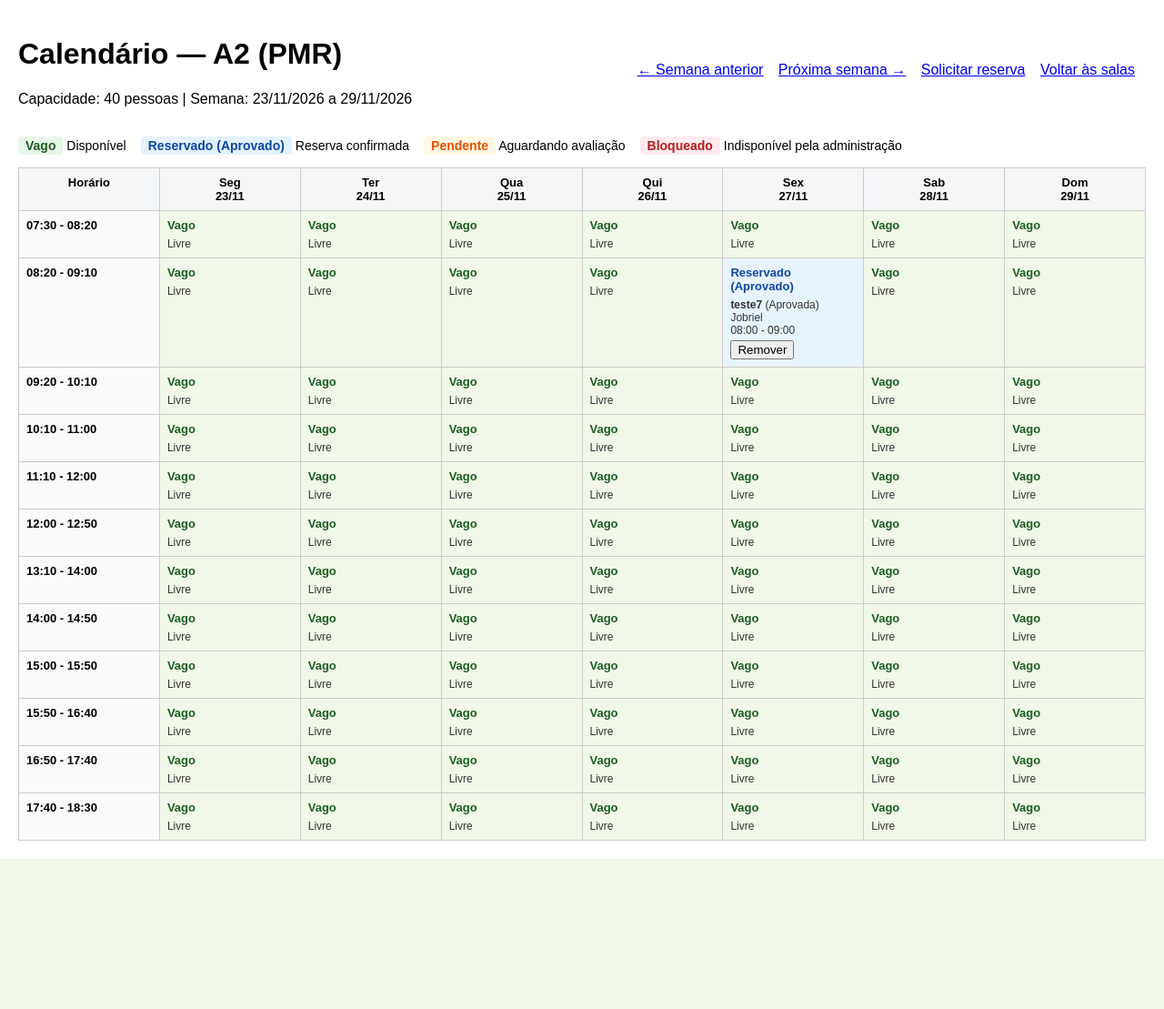
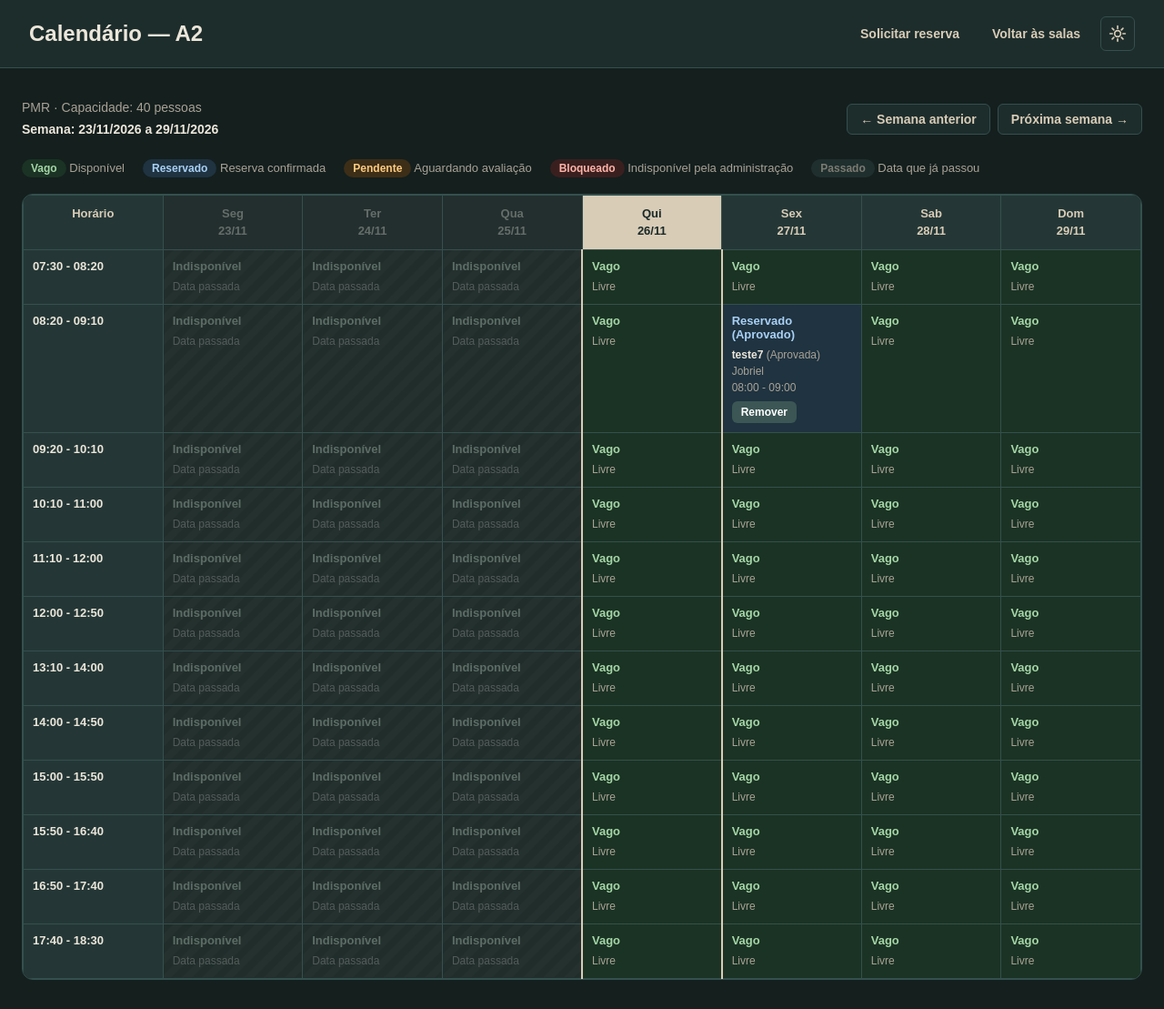
Before and after one commit to jobriel-br1/Salas, a Django app: page /sala/1/calendario/ in a window 1280 px wide. Shown: the whole page at 91% size. Before the commit the page ends 944 px from the top, so only its background shows below. Run offline with Django 5.2, Linux system fonts and the light colour scheme; a user stored in the database is signed in; data comes from the database, SQL or seed files in the repository; both versions use the stored data as it was after the commit.

Commit message:
adicionei estilo ao calendario

```diff
--- /dev/null
+++ b/Site de Salas/static/calendario-sala.css
@@ -0,0 +1,514 @@
+/* =========================
+   1. VARIÁVEIS DE TEMA
+   ========================= */
+
+/* Tema escuro (padrão) */
+:root {
+    color-scheme: dark;
+
+    --cor-fundo: #141F1E;
+    --cor-superficie: #1D2D2C;
+    --cor-superficie-alta: #243736;
+    --cor-primaria: #29403F;
+    --cor-hover: #365553;
+    --cor-borda: #34504E;
+
+    --cor-destaque: #D9CCB7;
+    --cor-texto: #ECE6DA;
+    --cor-texto-suave: #A9A296;
+    --cor-texto-sobre-destaque: #1A2A29;
+    --cor-texto-sobre-hover: #ECE6DA;
+
+    /* Estados das células */
+    --vago-fundo: #1B3324;
+    --vago-texto: #A5D6A7;
+    --aprovada-fundo: #1F3340;
+    --aprovada-texto: #A9D0F5;
+    --pendente-fundo: #3D2E17;
+    --pendente-texto: #FFCC80;
+    --bloqueado-fundo: #3A1F1F;
+    --bloqueado-texto: #FFB4A8;
+
+    --btn-remover: #3B5654;
+
+    --sombra: none;
+}
+
+/* Tema claro (ativado pelo botão) */
+:root[data-theme="light"] {
+    color-scheme: light;
+
+    --cor-fundo: #F5F2ED;
+    --cor-superficie: #FFFFFF;
+    --cor-superficie-alta: #FAF7F2;
+    --cor-primaria: #29403F;
+    --cor-hover: #365553;
+    --cor-borda: #D8D8D3;
+
+    --cor-destaque: #29403F;
+    --cor-texto: #343A38;
+    --cor-texto-suave: #6B706D;
+    --cor-texto-sobre-destaque: #FFFFFF;
+    --cor-texto-sobre-hover: #FFFFFF;
+
+    --vago-fundo: #E8F5E9;
+    --vago-texto: #1B5E20;
+    --aprovada-fundo: #E3F2FD;
+    --aprovada-texto: #0D47A1;
+    --pendente-fundo: #FFF8E1;
+    --pendente-texto: #E65100;
+    --bloqueado-fundo: #FFEBEE;
+    --bloqueado-texto: #B71C1C;
+
+    --btn-remover: #4A5B59;
+
+    --sombra: 0 2px 8px rgba(0, 0, 0, 0.06);
+}
+
+/* =========================
+   2. CONFIGURAÇÕES GERAIS
+   ========================= */
+
+* {
+    box-sizing: border-box;
+    font-family: Arial, Helvetica, sans-serif;
+}
+
+html,
+body {
+    margin: 0;
+    min-height: 100%;
+}
+
+body {
+    min-height: 100vh;
+    min-height: 100dvh;
+
+    background-color: var(--cor-fundo);
+    color: var(--cor-texto);
+
+    transition:
+        background-color 0.25s,
+        color 0.25s;
+}
+
+/* =========================
+   3. CABEÇALHO
+   ========================= */
+
+header {
+    padding: 18px 32px;
+
+    display: flex;
+    align-items: center;
+    justify-content: space-between;
+    flex-wrap: wrap;
+    gap: 16px;
+
+    background-color: var(--cor-superficie);
+    border-bottom: 1px solid var(--cor-borda);
+
+    transition:
+        background-color 0.25s,
+        border-color 0.25s;
+}
+
+header h1 {
+    margin: 0;
+    font-size: 24px;
+    font-weight: 700;
+    color: var(--cor-texto);
+}
+
+/* =========================
+   4. NAVEGAÇÃO
+   ========================= */
+
+nav {
+    display: flex;
+    align-items: center;
+    flex-wrap: wrap;
+    gap: 8px;
+}
+
+nav a {
+    padding: 8px 14px;
+
+    border-radius: 6px;
+
+    color: var(--cor-destaque);
+    font-size: 14px;
+    font-weight: 600;
+    text-decoration: none;
+
+    transition:
+        background-color 0.2s,
+        color 0.2s;
+}
+
+nav a:hover {
+    background-color: var(--cor-hover);
+    color: var(--cor-texto-sobre-hover);
+}
+
+/* Botão de alternar tema (sol / lua) */
+.botao-tema {
+    width: 38px;
+    height: 38px;
+    padding: 0;
+
+    display: inline-flex;
+    align-items: center;
+    justify-content: center;
+
+    border: 1px solid var(--cor-borda);
+    border-radius: 6px;
+
+    background-color: transparent;
+    color: var(--cor-destaque);
+
+    cursor: pointer;
+
+    transition:
+        background-color 0.2s,
+        border-color 0.2s,
+        color 0.2s,
+        transform 0.2s;
+}
+
+.botao-tema:hover {
+    background-color: var(--cor-hover);
+    border-color: var(--cor-hover);
+    color: var(--cor-texto-sobre-hover);
+}
+
+.botao-tema:active {
+    transform: scale(0.95);
+}
+
+/* =========================
+   5. CONTEÚDO PRINCIPAL
+   ========================= */
+
+main {
+    width: 100%;
+    max-width: 1300px;
+    margin: 0 auto;
+    padding: 32px 24px;
+}
+
+/* Informações da sala + navegação de semana */
+.barra-semana {
+    margin-bottom: 20px;
+
+    display: flex;
+    flex-wrap: wrap;
+    align-items: center;
+    justify-content: space-between;
+    gap: 16px;
+}
+
+.info-sala {
+    margin: 0;
+
+    font-size: 14px;
+    line-height: 1.7;
+    color: var(--cor-texto-suave);
+}
+
+.info-sala strong {
+    color: var(--cor-texto);
+}
+
+.nav-semana {
+    display: flex;
+    flex-wrap: wrap;
+    gap: 8px;
+}
+
+.nav-semana a {
+    padding: 8px 14px;
+
+    border: 1px solid var(--cor-borda);
+    border-radius: 6px;
+
+    background-color: var(--cor-superficie);
+    color: var(--cor-destaque);
+
+    font-size: 14px;
+    font-weight: 600;
+    text-decoration: none;
+
+    transition:
+        background-color 0.2s,
+        color 0.2s,
+        border-color 0.2s;
+}
+
+.nav-semana a:hover {
+    background-color: var(--cor-hover);
+    border-color: var(--cor-hover);
+    color: var(--cor-texto-sobre-hover);
+}
+
+/* =========================
+   6. LEGENDA
+   ========================= */
+
+.legenda {
+    margin-bottom: 18px;
+
+    display: flex;
+    flex-wrap: wrap;
+    gap: 10px 20px;
+
+    font-size: 13px;
+    color: var(--cor-texto-suave);
+}
+
+.badge {
+    display: inline-block;
+    padding: 3px 10px;
+
+    border-radius: 999px;
+
+    background-color: var(--cor-primaria);
+    color: var(--cor-texto);
+
+    font-size: 12px;
+    font-weight: 700;
+}
+
+.badge.vago {
+    background-color: var(--vago-fundo);
+    color: var(--vago-texto);
+}
+
+.badge.aprovada {
+    background-color: var(--aprovada-fundo);
+    color: var(--aprovada-texto);
+}
+
+.badge.pendente {
+    background-color: var(--pendente-fundo);
+    color: var(--pendente-texto);
+}
+
+.badge.bloqueado {
+    background-color: var(--bloqueado-fundo);
+    color: var(--bloqueado-texto);
+}
+
+.badge.indisponivel {
+    background-color: var(--cor-superficie-alta);
+    color: var(--cor-texto-suave);
+    opacity: 0.7;
+}
+
+/* =========================
+   7. TABELA DO CALENDÁRIO
+   ========================= */
+
+.tabela-wrapper {
+    overflow-x: auto;
+
+    background-color: var(--cor-superficie);
+    border: 1px solid var(--cor-borda);
+    border-radius: 12px;
+    box-shadow: var(--sombra);
+}
+
+table {
+    width: 100%;
+    min-width: 900px;
+
+    border-collapse: collapse;
+    table-layout: fixed;
+}
+
+th,
+td {
+    padding: 10px;
+
+    border: 1px solid var(--cor-borda);
+
+    vertical-align: top;
+    font-size: 13px;
+}
+
+th {
+    background-color: var(--cor-superficie-alta);
+    color: var(--cor-destaque);
+
+    text-align: center;
+    font-size: 13px;
+    font-weight: 700;
+    line-height: 1.5;
+}
+
+td.hora {
+    width: 110px;
+
+    background-color: var(--cor-superficie-alta);
+    color: var(--cor-texto);
+
+    font-weight: 700;
+    white-space: nowrap;
+}
+
+/* Estados das células */
+td.vago {
+    background-color: var(--vago-fundo);
+}
+
+td.aprovada {
+    background-color: var(--aprovada-fundo);
+}
+
+td.pendente {
+    background-color: var(--pendente-fundo);
+}
+
+td.bloqueado {
+    background-color: var(--bloqueado-fundo);
+}
+
+td.vago .estado-titulo {
+    color: var(--vago-texto);
+}
+
+td.aprovada .estado-titulo {
+    color: var(--aprovada-texto);
+}
+
+td.pendente .estado-titulo {
+    color: var(--pendente-texto);
+}
+
+td.bloqueado .estado-titulo {
+    color: var(--bloqueado-texto);
+}
+
+.estado-titulo {
+    display: block;
+    margin-bottom: 6px;
+    font-weight: 700;
+}
+
+.reserva-item {
+    margin-top: 6px;
+    padding-top: 6px;
+
+    border-top: 1px dashed var(--cor-borda);
+}
+
+.reserva-item:first-of-type {
+    margin-top: 0;
+    padding-top: 0;
+    border-top: none;
+}
+
+.detalhe {
+    font-size: 12px;
+    line-height: 1.5;
+    color: var(--cor-texto-suave);
+}
+
+.detalhe strong {
+    color: var(--cor-texto);
+}
+
+/* =========================
+   8. DIAS PASSADOS E HOJE
+   ========================= */
+
+/* Dias que já passaram: apagados, com listras discretas */
+th.passado,
+td.passado {
+    opacity: 0.4;
+    filter: grayscale(0.7);
+}
+
+td.passado {
+    background-image: repeating-linear-gradient(
+        135deg,
+        transparent 0,
+        transparent 8px,
+        rgba(128, 128, 128, 0.12) 8px,
+        rgba(128, 128, 128, 0.12) 16px
+    );
+}
+
+/* Hoje: cabeçalho em destaque e bordas laterais na coluna */
+th.hoje {
+    background-color: var(--cor-destaque);
+    color: var(--cor-texto-sobre-destaque);
+}
+
+td.hoje {
+    border-left: 2px solid var(--cor-destaque);
+    border-right: 2px solid var(--cor-destaque);
+}
+
+/* =========================
+   9. BOTÃO REMOVER
+   ========================= */
+
+.form-remover {
+    margin: 6px 0 0;
+}
+
+.btn-remover {
+    padding: 5px 10px;
+
+    border: none;
+    border-radius: 6px;
+
+    background-color: var(--btn-remover);
+    color: #FFFFFF;
+
+    font-size: 12px;
+    font-weight: 700;
+
+    cursor: pointer;
+
+    transition:
+        opacity 0.2s,
+        transform 0.2s;
+}
+
+.btn-remover:hover {
+    opacity: 0.85;
+}
+
+.btn-remover:active {
+    transform: scale(0.96);
+}
+
+/* =========================
+   10. ACESSIBILIDADE
+   ========================= */
+
+nav a:focus-visible,
+.nav-semana a:focus-visible,
+.botao-tema:focus-visible,
+.btn-remover:focus-visible {
+    outline: 2px solid var(--cor-destaque);
+    outline-offset: 3px;
+}
+
+/* =========================
+   11. RESPONSIVIDADE
+   ========================= */
+
+@media (max-width: 700px) {
+    header {
+        padding: 16px;
+        flex-direction: column;
+        align-items: flex-start;
+    }
+
+    main {
+        padding: 24px 16px;
+    }
+}
--- /dev/null
+++ b/Site de Salas/static/calendario-sala.js
@@ -0,0 +1,128 @@
+// 1) Alterna entre tema escuro (padrão) e claro, e lembra a escolha do usuário.
+// 2) Marca no calendário os dias que já passaram e o dia de hoje.
+//
+// IMPORTANTE: carregue este arquivo no <head>, SEM "defer".
+// Assim o tema salvo é aplicado antes da página aparecer (sem "piscar" de cor).
+
+(function () {
+    const CHAVE = 'tema';
+
+    const ICONE_SOL = `
+<svg xmlns="http://www.w3.org/2000/svg" width="20" height="20" viewBox="0 0 24 24"
+     fill="none" stroke="currentColor" stroke-width="2"
+     stroke-linecap="round" stroke-linejoin="round" aria-hidden="true">
+    <circle cx="12" cy="12" r="4"/>
+    <line x1="12" y1="2" x2="12" y2="5"/>
+    <line x1="12" y1="19" x2="12" y2="22"/>
+    <line x1="2" y1="12" x2="5" y2="12"/>
+    <line x1="19" y1="12" x2="22" y2="12"/>
+    <line x1="4.9" y1="4.9" x2="7" y2="7"/>
+    <line x1="17" y1="17" x2="19.1" y2="19.1"/>
+    <line x1="4.9" y1="19.1" x2="7" y2="17"/>
+    <line x1="17" y1="7" x2="19.1" y2="4.9"/>
+</svg>`;
+
+    const ICONE_LUA = `
+<svg xmlns="http://www.w3.org/2000/svg" width="20" height="20" viewBox="0 0 24 24"
+     fill="none" stroke="currentColor" stroke-width="2"
+     stroke-linecap="round" stroke-linejoin="round" aria-hidden="true">
+    <path d="M21 12.8A9 9 0 1 1 11.2 3a7 7 0 0 0 9.8 9.8z"/>
+</svg>`;
+
+    function lerTemaSalvo() {
+        try {
+            return localStorage.getItem(CHAVE);
+        } catch (e) {
+            return null; // localStorage indisponível (modo privado, etc.)
+        }
+    }
+
+    function salvarTema(tema) {
+        try {
+            localStorage.setItem(CHAVE, tema);
+        } catch (e) {
+            // sem problema: o tema só não será lembrado na próxima visita
+        }
+    }
+
+    function aplicarTema(tema) {
+        document.documentElement.setAttribute('data-theme', tema);
+    }
+
+    // Aplica o tema imediatamente (padrão: escuro)
+    let temaAtual = lerTemaSalvo() === 'light' ? 'light' : 'dark';
+    aplicarTema(temaAtual);
+
+    // Marca as colunas dos dias passados e do dia de hoje.
+    // Cada <th> de dia tem o atributo data-data="AAAA-MM-DD".
+    function marcarDiasPassados() {
+        const tabela = document.querySelector('table');
+        if (!tabela) return;
+
+        const hoje = new Date();
+        hoje.setHours(0, 0, 0, 0);
+
+        const cabecalhos = tabela.querySelectorAll('thead th');
+        const linhas = tabela.querySelectorAll('tbody tr');
+
+        cabecalhos.forEach(function (th, indice) {
+            if (!th.dataset.data) return; // pula a coluna "Horário"
+
+            const partes = th.dataset.data.split('-').map(Number);
+            const data = new Date(partes[0], partes[1] - 1, partes[2]);
+
+            let classe = '';
+            if (data < hoje) {
+                classe = 'passado';
+            } else if (data.getTime() === hoje.getTime()) {
+                classe = 'hoje';
+            }
+            if (!classe) return;
+
+            th.classList.add(classe);
+
+            linhas.forEach(function (linha) {
+                const celula = linha.children[indice];
+                if (!celula) return;
+
+                celula.classList.add(classe);
+
+                // Células vagas de dias passados viram "Indisponível"
+                if (classe === 'passado' && celula.classList.contains('vago')) {
+                    const titulo = celula.querySelector('.estado-titulo');
+                    const detalhe = celula.querySelector('.detalhe');
+                    if (titulo) titulo.textContent = 'Indisponível';
+                    if (detalhe) detalhe.textContent = 'Data passada';
+                }
+            });
+        });
+    }
+
+    document.addEventListener('DOMContentLoaded', function () {
+        marcarDiasPassados();
+
+        const botao = document.getElementById('botao-tema');
+        if (!botao) return;
+
+        // No tema escuro mostra o sol (clique para clarear);
+        // no tema claro mostra a lua (clique para escurecer).
+        function atualizarBotao() {
+            const escuro = temaAtual === 'dark';
+            botao.innerHTML = escuro ? ICONE_SOL : ICONE_LUA;
+            botao.setAttribute(
+                'aria-label',
+                escuro ? 'Ativar tema claro' : 'Ativar tema escuro'
+            );
+            botao.setAttribute('title', escuro ? 'Tema claro' : 'Tema escuro');
+        }
+
+        atualizarBotao();
+
+        botao.addEventListener('click', function () {
+            temaAtual = temaAtual === 'dark' ? 'light' : 'dark';
+            aplicarTema(temaAtual);
+            salvarTema(temaAtual);
+            atualizarBotao();
+        });
+    });
+})();
--- a/Site de Salas/templates/reservas/calendario_sala.html
+++ b/Site de Salas/templates/reservas/calendario_sala.html
@@ -5,60 +5,64 @@
     <meta charset="UTF-8">
     <meta name="viewport" content="width=device-width, initial-scale=1.0">
     <title>Calendário - {{ sala.nome }} | Poli-Salas</title>
-    <style>
-        body { font-family: Arial, sans-serif; margin: 20px; }
-        .top-bar { display: flex; flex-wrap: wrap; gap: 12px; align-items: center; justify-content: space-between; margin-bottom: 16px; }
-        .nav-links a { margin-right: 12px; }
-        .legenda { display: flex; gap: 16px; margin-bottom: 14px; font-size: 14px; }
-        .badge { display: inline-block; padding: 2px 8px; border-radius: 4px; font-weight: bold; }
-        .vago { background-color: #e8f5e9; color: #1b5e20; }
-        .bloqueado { background-color: #ffebee; color: #b71c1c; }
-        .aprovada { background-color: #e3f2fd; color: #0d47a1; }
-        .pendente { background-color: #fff8e1; color: #e65100; }
-        table { width: 100%; border-collapse: collapse; table-layout: fixed; }
-        th, td { border: 1px solid #ccc; padding: 8px; vertical-align: top; font-size: 13px; }
-        th { background-color: #f4f6f8; text-align: center; }
-        td.hora { font-weight: bold; background-color: #fafafa; white-space: nowrap; width: 110px; }
-        td.vago { background-color: #f1f8e9; }
-        td.bloqueado { background-color: #fdecea; }
-        td.aprovada { background-color: #e8f4fd; }
-        td.pendente { background-color: #fffde7; }
-        .estado-titulo { font-weight: bold; display: block; margin-bottom: 6px; }
-        .reserva-item { border-top: 1px dashed rgba(0, 0, 0, 0.15); padding-top: 6px; margin-top: 6px; }
-        .reserva-item:first-of-type { border-top: none; padding-top: 0; margin-top: 0; }
-        .detalhe { font-size: 12px; color: #333; }
-    </style>
+    <link rel="stylesheet" href="{% static 'calendario-sala.css' %}">
+    <!-- Sem defer: aplica o tema salvo antes da página aparecer -->
+    <script src="{% static 'calendario-sala.js' %}"></script>
 </head>
 <body>
-    <div class="top-bar">
-        <div>
-            <h1>Calendário — {{ sala.nome }} ({{ sala.departamento }})</h1>
-            <p>
-                Capacidade: {{ sala.capacidade }} pessoas |
-                Semana: {{ inicio_semana|date:"d/m/Y" }} a {{ fim_semana|date:"d/m/Y" }}
+    <header>
+        <h1>Calendário — {{ sala.nome }}</h1>
+        <nav>
+            <a href="{% url 'solicitar_reserva' %}">Solicitar reserva</a>
+            <a href="{% url 'lista_salas' %}">Voltar às salas</a>
+
+            <button type="button" id="botao-tema" class="botao-tema" aria-label="Alternar tema">
+                <svg xmlns="http://www.w3.org/2000/svg" width="20" height="20" viewBox="0 0 24 24"
+                     fill="none" stroke="currentColor" stroke-width="2"
+                     stroke-linecap="round" stroke-linejoin="round" aria-hidden="true">
+                    <circle cx="12" cy="12" r="4"/>
+                    <line x1="12" y1="2" x2="12" y2="5"/>
+                    <line x1="12" y1="19" x2="12" y2="22"/>
+                    <line x1="2" y1="12" x2="5" y2="12"/>
+                    <line x1="19" y1="12" x2="22" y2="12"/>
+                    <line x1="4.9" y1="4.9" x2="7" y2="7"/>
+                    <line x1="17" y1="17" x2="19.1" y2="19.1"/>
+                    <line x1="4.9" y1="19.1" x2="7" y2="17"/>
+                    <line x1="17" y1="7" x2="19.1" y2="4.9"/>
+                </svg>
+            </button>
+        </nav>
+    </header>
+
+    <main>
+        <section class="barra-semana">
+            <p class="info-sala">
+                {{ sala.departamento }} · Capacidade: {{ sala.capacidade }} pessoas<br>
+                <strong>Semana: {{ inicio_semana|date:"d/m/Y" }} a {{ fim_semana|date:"d/m/Y" }}</strong>
             </p>
-        </div>
-        <div class="nav-links">
+            <div class="nav-semana">
                 <a href="?semana={{ semana_anterior }}">← Semana anterior</a>
                 <a href="?semana={{ semana_seguinte }}">Próxima semana →</a>
-            <a href="{% url 'solicitar_reserva' %}">Solicitar reserva</a>
-            <a href="{% url 'lista_salas' %}">Voltar às salas</a>
             </div>
-    </div>
+        </section>
 
         <div class="legenda">
             <span><span class="badge vago">Vago</span> Disponível</span>
-        <span><span class="badge aprovada">Reservado (Aprovado)</span> Reserva confirmada</span>
+            <span><span class="badge aprovada">Reservado</span> Reserva confirmada</span>
             <span><span class="badge pendente">Pendente</span> Aguardando avaliação</span>
             <span><span class="badge bloqueado">Bloqueado</span> Indisponível pela administração</span>
+            <span><span class="badge indisponivel">Passado</span> Data que já passou</span>
         </div>
 
+        <div class="tabela-wrapper">
             <table>
                 <thead>
                     <tr>
                         <th>Horário</th>
                         {% for dia in dias_semana %}
-                    <th>{{ dia|date:"D" }}<br>{{ dia|date:"d/m" }}</th>
+                            <th data-data="{{ dia|date:'Y-m-d' }}">
+                                {{ dia|date:"D" }}<br>{{ dia|date:"d/m" }}
+                            </th>
                         {% endfor %}
                     </tr>
                 </thead>
@@ -77,9 +81,10 @@
                                                 <div class="detalhe">{{ item.intervalo }}</div>
 
                                                 {% if request.user.is_staff and item.id %}
-                                            <form method="post" action="{% url 'remover_reserva_funcionario' item.id %}" style="margin-top: 4px;">
+                                                    <form method="post" action="{% url 'remover_reserva_funcionario' item.id %}" class="form-remover">
                                                         {% csrf_token %}
-                                                <button type="submit" onclick="return confirm('Remover este evento permanentemente?');">
+                                                        <button type="submit" class="btn-remover"
+                                                                onclick="return confirm('Remover este evento permanentemente?');">
                                                             Remover
                                                         </button>
                                                     </form>
@@ -95,5 +100,7 @@
                     {% endfor %}
                 </tbody>
             </table>
+        </div>
+    </main>
 </body>
 </html>
```
Also changed, not shown: Site de Salas/db.sqlite3. Lines whose indentation alone changed are shown as unchanged.
